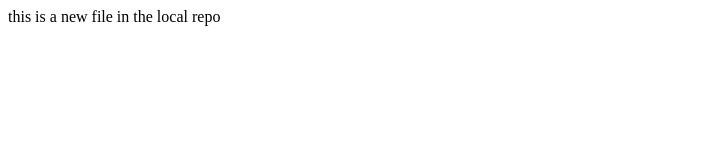
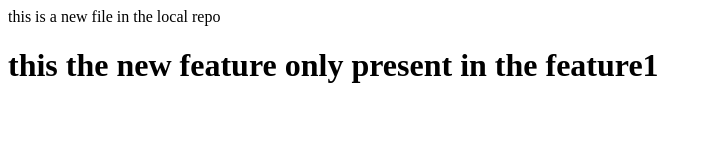
Before and after one commit to Sanjay-Git-0510/lo, a plain HTML site: page index.html in a window 1280 px wide. Shown: the whole page, without its empty margins (0-711 px from the left). Drawn offline with Linux system fonts and the light colour scheme.

Commit message:
adding feature2

```diff
--- a/index.html
+++ b/index.html
@@ -1 +1,2 @@
 <p>this is a new file in the local repo </p>
+<h1>this the new feature only present in the feature1</h1>
```
